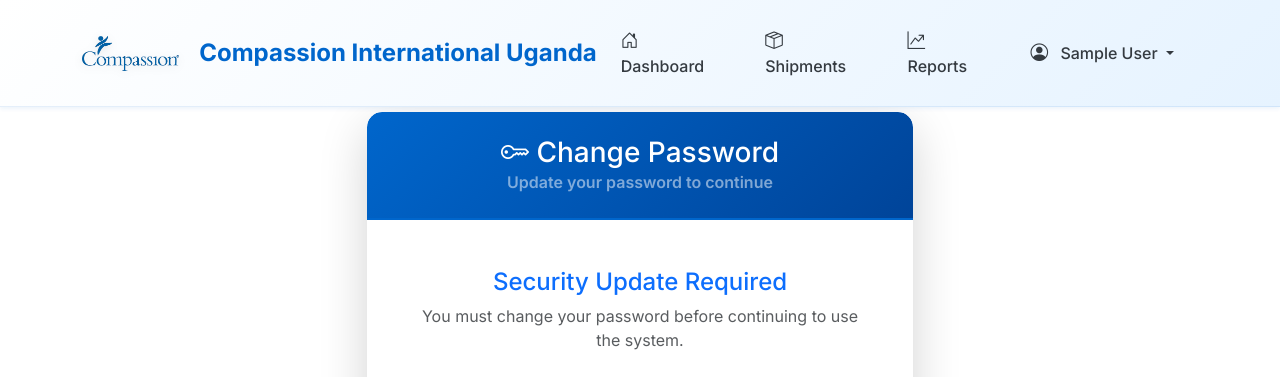
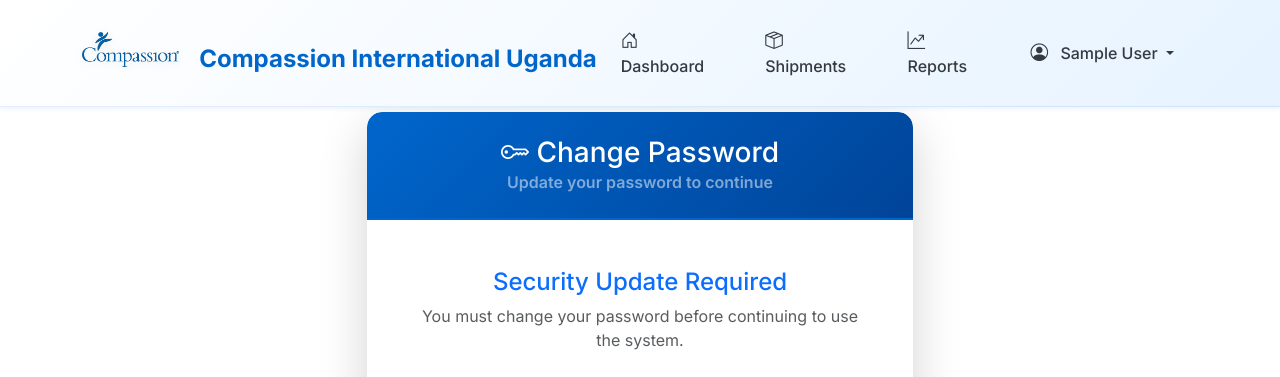
Before and after one commit to Nathan9799/letterflow-compassion-uganda, a Django app: page /accounts/password_change/ in a window 1280 px wide. Shown: the top 377 px of the page. Run offline with Django 5.2, Linux system fonts and the light colour scheme; the visitor is signed in with stand-in values (Sample User, id 1); some libraries are stand-ins or nearby versions.

Commit message:
Fix logo alignment: logo now sits on same horizontal baseline as text like words in a sentence

```diff
--- a/templates/base.html
+++ b/templates/base.html
@@ -61,7 +61,7 @@
             color: var(--compassion-primary) !important;
             text-decoration: none;
             display: flex;
-            align-items: center;
+            align-items: baseline;
             gap: 0.75rem;
             /* Ensure no background boxes around logo */
             background: transparent;
@@ -69,7 +69,7 @@
             outline: none;
             padding: 0;
             margin: 0;
-            /* Perfect vertical alignment */
+            /* Perfect horizontal alignment like text in a sentence */
             line-height: 1;
             height: auto;
         }
@@ -80,20 +80,20 @@
             border: none;
             outline: none;
             box-shadow: none;
-            /* Ensure seamless integration */
-            vertical-align: middle;
+            /* Align to text baseline like words in a sentence */
+            vertical-align: baseline;
             display: inline-block;
-            /* Perfect alignment with text */
-            align-self: center;
+            /* Sit on same line as text */
+            align-self: baseline;
             flex-shrink: 0;
         }
 
         .navbar-brand span {
-            /* Ensure text aligns perfectly with logo */
+            /* Ensure text aligns perfectly with logo on same baseline */
             display: inline-block;
-            vertical-align: middle;
+            vertical-align: baseline;
             line-height: 1.2;
-            align-self: center;
+            align-self: baseline;
         }
 
         .navbar-brand i {
```
